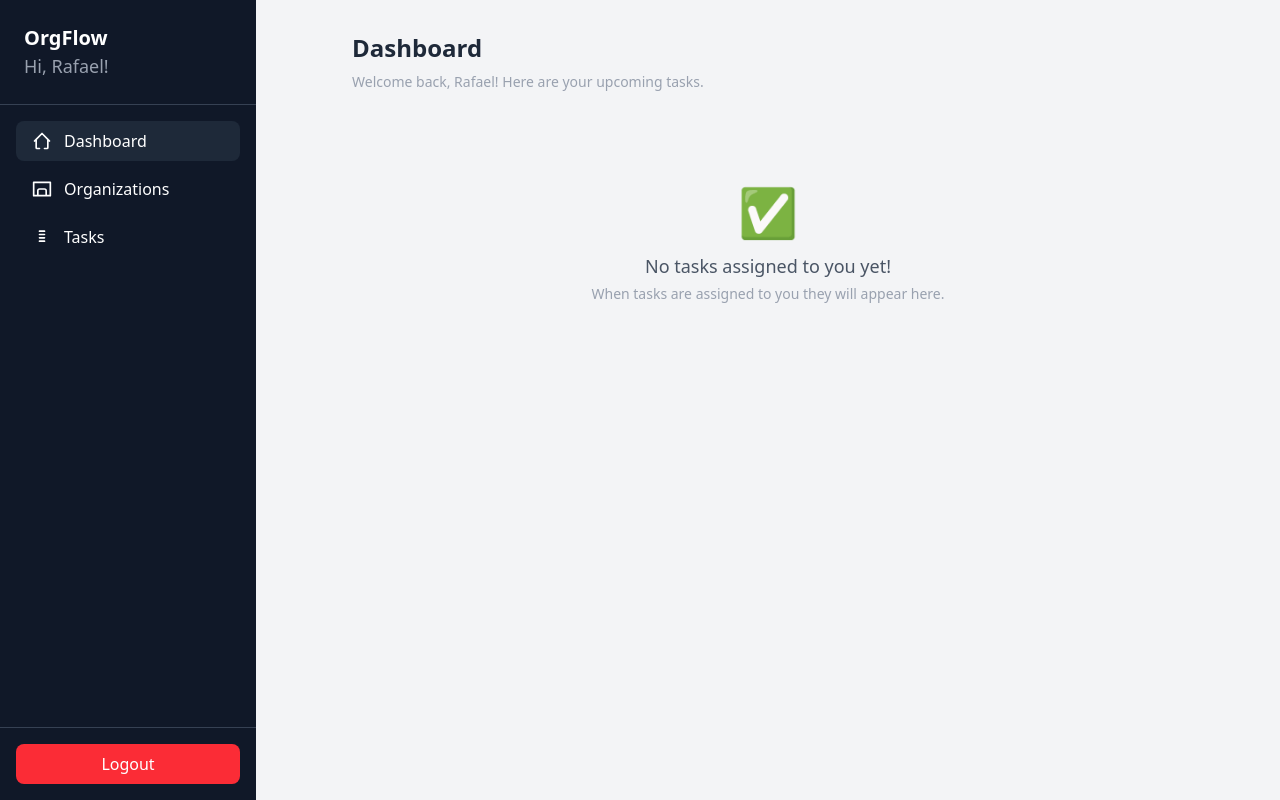
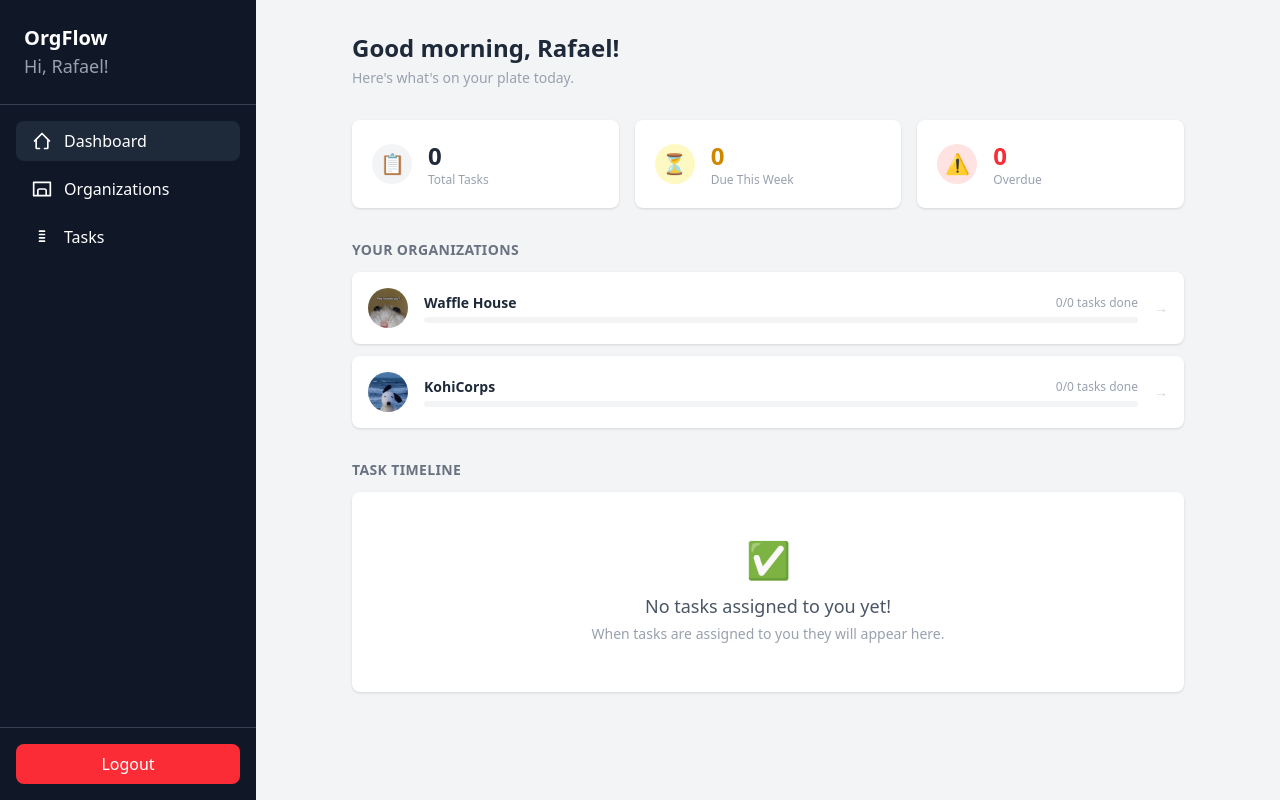
Before and after one commit to CoconatsuMiru/emergingTrendsFinalProject, a Django app: page /dashboard/ in a window 1280 px wide. Run offline with Django 5.2, Linux system fonts and the light colour scheme; a user stored in the database is signed in; data comes from the database, SQL or seed files in the repository; both versions use the stored data as it was after the commit; style sheets or scripts are compiled from the project's sources; some libraries are stand-ins or nearby versions.

Commit message:
Small changes in dashboard

```diff
--- a/clubManagement/templates/dashboard.html
+++ b/clubManagement/templates/dashboard.html
@@ -18,12 +18,72 @@
 {% else %}
 <div class="w-full max-w-4xl mx-auto p-8">
 
-  <h1 class="text-2xl font-bold text-gray-800 mb-2">Dashboard</h1>
-  <p class="text-sm text-gray-400 mb-8">Welcome back, {{ request.user.first_name }}! Here are your upcoming tasks.</p>
+  <!-- GREETING -->
+  <div class="mb-8">
+    <h1 class="text-2xl font-bold text-gray-800" id="greeting">Hello, {{ request.user.first_name }}!</h1>
+    <p class="text-sm text-gray-400 mt-1">Here's what's on your plate today.</p>
+  </div>
+
+  <!-- SUMMARY CARDS -->
+  <div class="grid grid-cols-3 gap-4 mb-8">
+    <div class="bg-white rounded-lg shadow-sm p-5 flex items-center gap-4">
+      <div class="w-10 h-10 rounded-full bg-gray-100 flex items-center justify-center text-xl flex-shrink-0">📋</div>
+      <div>
+        <p class="text-2xl font-bold text-gray-800">{{ total_tasks }}</p>
+        <p class="text-xs text-gray-400">Total Tasks</p>
+      </div>
+    </div>
+    <div class="bg-white rounded-lg shadow-sm p-5 flex items-center gap-4">
+      <div class="w-10 h-10 rounded-full bg-yellow-100 flex items-center justify-center text-xl flex-shrink-0">⏳</div>
+      <div>
+        <p class="text-2xl font-bold text-yellow-600">{{ due_this_week }}</p>
+        <p class="text-xs text-gray-400">Due This Week</p>
+      </div>
+    </div>
+    <div class="bg-white rounded-lg shadow-sm p-5 flex items-center gap-4">
+      <div class="w-10 h-10 rounded-full bg-red-100 flex items-center justify-center text-xl flex-shrink-0">⚠️</div>
+      <div>
+        <p class="text-2xl font-bold text-red-500">{{ overdue_count }}</p>
+        <p class="text-xs text-gray-400">Overdue</p>
+      </div>
+    </div>
+  </div>
+
+  <!-- ORGANIZATIONS QUICK LINKS + PROGRESS -->
+  <div class="mb-8">
+    <h2 class="text-sm font-semibold text-gray-500 uppercase tracking-wide mb-3">Your Organizations</h2>
+    <div class="grid grid-cols-1 gap-3">
+      {% for org_stat in org_stats %}
+      <a href="{% url 'org_tasks' org_stat.org.id %}" class="bg-white rounded-lg shadow-sm p-4 flex items-center gap-4 hover:shadow transition-shadow">
+        {% if org_stat.org.logo %}
+        <img src="{{ org_stat.org.logo.url }}" style="width:40px;height:40px;border-radius:50%;object-fit:cover;flex-shrink:0;" />
+        {% else %}
+        <div style="width:40px;height:40px;border-radius:50%;background:#e5e7eb;display:flex;align-items:center;justify-content:center;font-size:1rem;flex-shrink:0;">🏢</div>
+        {% endif %}
+        <div class="flex-1 min-w-0">
+          <div class="flex items-center justify-between mb-1">
+            <p class="font-semibold text-gray-800 text-sm">{{ org_stat.org.name }}</p>
+            <p class="text-xs text-gray-400">{{ org_stat.done }}/{{ org_stat.total }} tasks done</p>
+          </div>
+          <!-- PROGRESS BAR -->
+          <div class="w-full bg-gray-100 rounded-full h-1.5">
+            <div class="bg-gray-800 h-1.5 rounded-full transition-all"
+              style="width: {% if org_stat.total > 0 %}{{ org_stat.percent }}%{% else %}0%{% endif %}"></div>
+          </div>
+        </div>
+        <span class="text-gray-300 text-sm flex-shrink-0">&rarr;</span>
+      </a>
+      {% endfor %}
+    </div>
+  </div>
+
+  <!-- TASK TIMELINE -->
+  <div>
+    <h2 class="text-sm font-semibold text-gray-500 uppercase tracking-wide mb-3">Task Timeline</h2>
 
     {% if task_groups %}
       {% for group in task_groups %}
-    <div class="mb-8">
+      <div class="mb-6">
         <!-- DATE HEADER -->
         <div class="flex items-center gap-3 mb-3">
           <div class="text-sm font-semibold {% if group.is_today %}text-blue-600{% elif group.is_overdue %}text-red-500{% else %}text-gray-500{% endif %}">
@@ -38,33 +98,29 @@
           <div class="flex-1 h-px bg-gray-200"></div>
         </div>
 
-      <!-- TASKS FOR THIS DATE -->
+        <!-- TASKS -->
         <div class="space-y-2">
           {% for task in group.tasks %}
           <div class="bg-white rounded-lg shadow-sm p-4 flex items-center gap-4
-          {% if task.is_overdue %}border-l-4 border-l-red-400{% elif task.status == 'DONE' %}border-l-4 border-l-green-400{% elif task.status == 'PROG' %}border-l-4 border-l-blue-400{% else %}border-l-4 border-l-gray-200{% endif %}">
+            {% if task.is_overdue %}border-l-4 border-l-red-400
+            {% elif task.status == 'DONE' %}border-l-4 border-l-green-400
+            {% elif task.status == 'PROG' %}border-l-4 border-l-blue-400
+            {% else %}border-l-4 border-l-gray-200{% endif %}">
 
-          <!-- ORG LOGO -->
-          <div class="flex-shrink-0">
             {% if task.organization.logo %}
-            <img src="{{ task.organization.logo.url }}" style="width:40px;height:40px;border-radius:50%;object-fit:cover;flex-shrink:0;" />
+            <img src="{{ task.organization.logo.url }}" style="width:36px;height:36px;border-radius:50%;object-fit:cover;flex-shrink:0;" />
             {% else %}
-            <div style="width:40px;height:40px;border-radius:50%;background:#e5e7eb;display:flex;align-items:center;justify-content:center;font-size:1rem;flex-shrink:0;">🏢</div>
+            <div style="width:36px;height:36px;border-radius:50%;background:#e5e7eb;display:flex;align-items:center;justify-content:center;font-size:0.9rem;flex-shrink:0;">🏢</div>
+            {% endif %}
+
+            <div class="flex-1 min-w-0">
+              <p class="text-xs font-semibold text-gray-400 uppercase tracking-wide">{{ task.organization.name }}</p>
+              <p class="font-medium text-gray-800 truncate">{{ task.title }}</p>
+              {% if task.description %}
+              <p class="text-xs text-gray-500 truncate">{{ task.description }}</p>
               {% endif %}
             </div>
 
-          <!-- TASK DETAILS -->
-          <div class="flex-1 min-w-0">
-            <div class="flex items-center gap-2 flex-wrap">
-              <p class="text-xs font-semibold text-gray-400 uppercase tracking-wide">{{ task.organization.name }}</p>
-            </div>
-            <p class="font-medium text-gray-800 truncate">{{ task.title }}</p>
-            {% if task.description %}
-            <p class="text-sm text-gray-500 truncate">{{ task.description }}</p>
-            {% endif %}
-          </div>
-
-          <!-- BADGES -->
             <div class="flex items-center gap-2 flex-shrink-0">
               <span class="text-xs px-2 py-1 rounded-full
                 {% if task.status == 'DONE' %}bg-green-100 text-green-700
@@ -81,9 +137,6 @@
               {% if task.is_overdue %}
               <span class="text-xs px-2 py-1 rounded-full bg-red-100 text-red-600">⚠️ Overdue</span>
               {% endif %}
-            {% if task.due_date %}
-            <span class="text-xs text-gray-400">Due {{ task.due_date }}</span>
-            {% endif %}
             </div>
           </div>
           {% endfor %}
@@ -92,13 +145,25 @@
       {% endfor %}
 
     {% else %}
-  <div class="text-center py-16 text-gray-400">
-    <div class="text-5xl mb-4">✅</div>
+    <div class="text-center py-12 text-gray-400 bg-white rounded-lg shadow-sm">
+      <div class="text-4xl mb-3">✅</div>
       <p class="text-lg font-medium text-gray-600">No tasks assigned to you yet!</p>
       <p class="text-sm mt-1">When tasks are assigned to you they will appear here.</p>
     </div>
     {% endif %}
+  </div>
 
 </div>
+
+<script>
+  // Time-based greeting
+  const hour = new Date().getHours();
+  const name = "{{ request.user.first_name }}";
+  let greeting = "Hello";
+  if (hour < 12) greeting = "Good morning";
+  else if (hour < 18) greeting = "Good afternoon";
+  else greeting = "Good evening";
+  document.getElementById('greeting').textContent = `${greeting}, ${name}!`;
+</script>
 {% endif %}
 {% endblock %}
--- a/clubManagement/views.py
+++ b/clubManagement/views.py
@@ -56,15 +56,30 @@ def dashboard(request):
     from collections import defaultdict
 
     user_orgs = Organization.objects.filter(membership__user=request.user)
+    today = timezone.now().date()
+    week_end = today + timezone.timedelta(days=7)
 
-    # Get all tasks assigned to this user across all orgs
+    # Get all tasks assigned to this user
     all_tasks = Task.objects.filter(
         assigned_to=request.user,
         organization__in=user_orgs
     ).select_related("organization").order_by("due_date", "created_at")
 
+    # Summary stats
+    total_tasks = all_tasks.count()
+    due_this_week = all_tasks.filter(due_date__gte=today, due_date__lte=week_end).count()
+    overdue_count = all_tasks.filter(due_date__lt=today).exclude(status="DONE").count()
+
+    # Org stats with progress
+    org_stats = []
+    for org in user_orgs:
+        org_tasks = all_tasks.filter(organization=org)
+        total = org_tasks.count()
+        done = org_tasks.filter(status="DONE").count()
+        percent = round((done / total) * 100) if total > 0 else 0
+        org_stats.append({"org": org, "total": total, "done": done, "percent": percent})
+
     # Group tasks by due date
-    today = timezone.now().date()
     groups_dict = defaultdict(list)
     no_due_date = []
 
@@ -74,16 +89,12 @@ def dashboard(request):
         else:
             no_due_date.append(task)
 
-    # Build sorted groups
     task_groups = []
     for date in sorted(groups_dict.keys()):
         tasks = groups_dict[date]
         is_today = date == today
         is_overdue = date < today
-
-        if is_today:
-            date_label = f"Today — {date.strftime('%B %d, %Y')}"
-        elif date.year == today.year:
+        if date.year == today.year:
             date_label = date.strftime('%A, %B %d')
         else:
             date_label = date.strftime('%A, %B %d, %Y')
@@ -96,7 +107,6 @@ def dashboard(request):
             "tasks": tasks
         })
 
-    # Add tasks with no due date at the end
     if no_due_date:
         task_groups.append({
             "date": None,
@@ -110,6 +120,10 @@ def dashboard(request):
         "active_page": "dashboard",
         "organizations": user_orgs,
         "task_groups": task_groups,
+        "total_tasks": total_tasks,
+        "due_this_week": due_this_week,
+        "overdue_count": overdue_count,
+        "org_stats": org_stats,
     })
 
 
```
Also changed, not shown: db.sqlite3, media/org_logos/Valorant_Screenshot_2026.04.03_-_18.15.07.24.png (added). Lines whose indentation alone changed are shown as unchanged.
